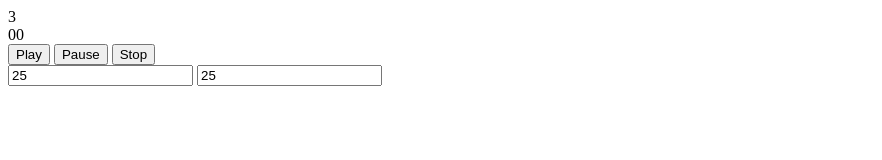
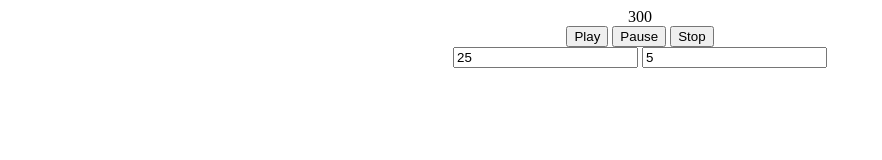
Before and after one commit to StephanyCamacho/pomodoro-timer, a plain HTML site: page index.html in a window 1280 px wide. Shown: the whole page, without its empty margins (0-882 px from the left). Drawn offline with Linux system fonts and the light colour scheme.

Commit message:
centered display

```diff
--- a/index.html
+++ b/index.html
@@ -19,7 +19,7 @@
         </div>
         <div class="settings">
             <input type="number" name="work" id="work-minutes" value="25">
-            <input type="number" name="rest" id="rest-minutes" value="25">
+            <input type="number" name="rest" id="rest-minutes" value="5">
         </div>
     </div>
     <script src="script.js"></script>
--- a/style.css
+++ b/style.css
@@ -0,0 +1,7 @@
+.timer {
+    width: 100%;
+    text-align: center;
+}
+.time {
+    display: inline-flex;
+}
```
